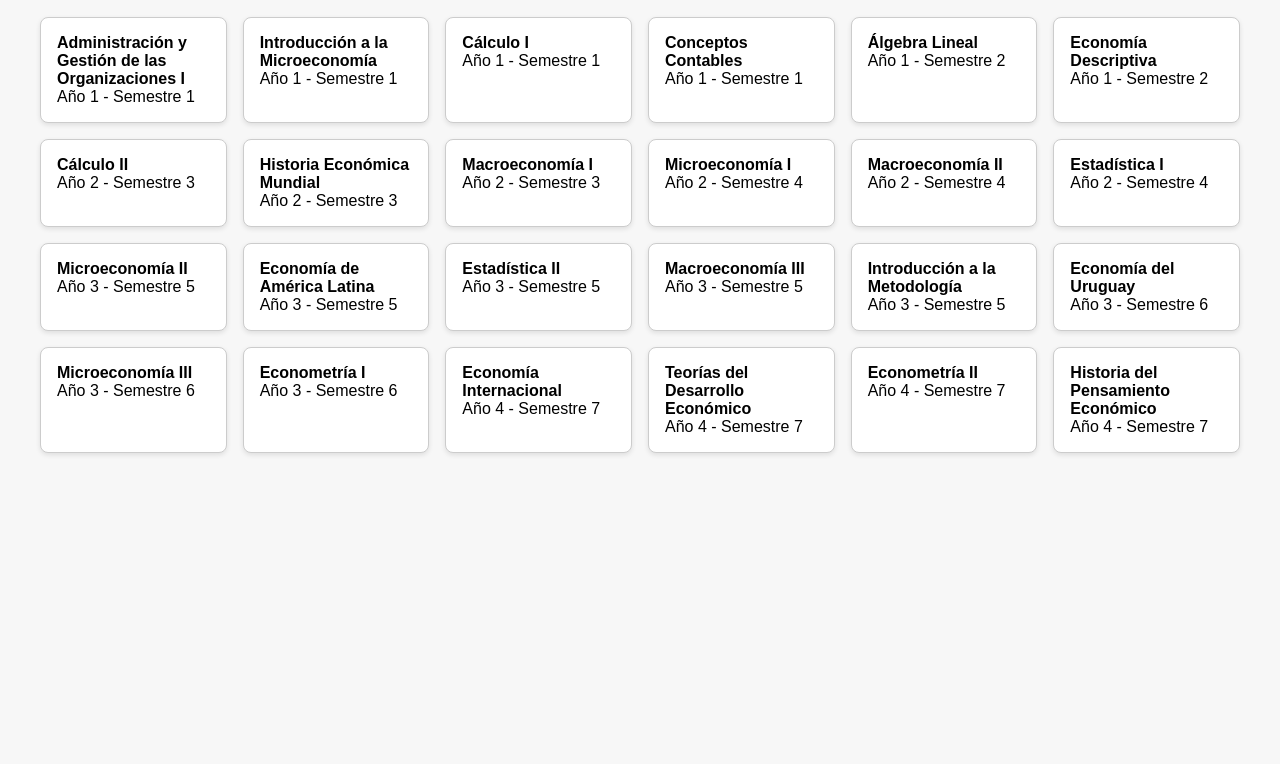
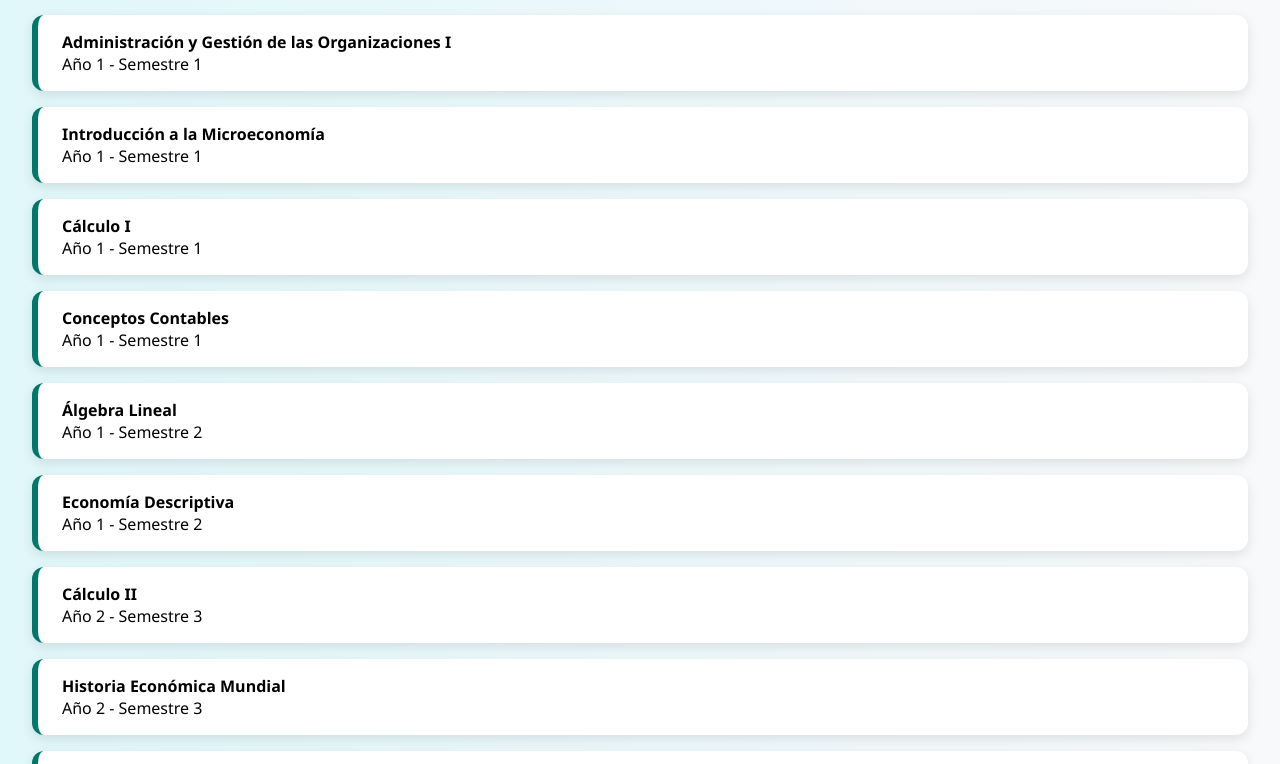
Before and after one commit to micaamfm/malla-interactiva, a plain HTML site: page index.html in a window 1280 px wide. Shown: the part 113-877 px from the top of the page. Before the commit the page ends 800 px from the top, so only its background shows below. Drawn offline with Linux system fonts and the light colour scheme.

Commit message:
Update style.css

```diff
--- a/style.css
+++ b/style.css
@@ -1,31 +1,57 @@
 body {
-  font-family: Arial, sans-serif;
-  background: #f7f7f7;
+  font-family: 'Segoe UI', Tahoma, Geneva, Verdana, sans-serif;
+  background: linear-gradient(to right, #e0f7fa, #f8f9fa);
   padding: 2rem;
+  margin: 0;
 }
 
 h1 {
   text-align: center;
   color: #333;
+  margin-bottom: 2rem;
 }
 
-#malla {
-  display: grid;
-  grid-template-columns: repeat(6, 1fr);
-  gap: 1rem;
-  margin-top: 2rem;
+.semestre {
+  margin-bottom: 3rem;
+}
+
+.semestre h2 {
+  color: #00695c;
+  border-bottom: 2px solid #004d40;
+  padding-bottom: 0.3rem;
+  margin-bottom: 1rem;
 }
 
 .materia {
-  background: white;
-  border: 1px solid #ccc;
-  padding: 1rem;
-  border-radius: 8px;
-  box-shadow: 0 2px 5px rgba(0, 0, 0, 0.1);
+  background: #fff;
+  border-left: 6px solid #00796b;
+  padding: 1rem 1.5rem;
+  border-radius: 12px;
+  box-shadow: 0 4px 12px rgba(0,0,0,0.1);
+  margin-bottom: 1rem;
   cursor: pointer;
-  transition: 0.2s ease;
+  transition: background 0.3s ease, transform 0.2s ease;
 }
 
 .materia:hover {
-  background: #e0f7fa;
+  background: #b2dfdb;
+  transform: translateY(-3px);
 }
+
+.materia.aprobada {
+  text-decoration: line-through;
+  color: #9e9e9e;
+  border-left-color: #9e9e9e;
+  background: #f0f0f0;
+  cursor: pointer;
+}
+
+.materia.disponible {
+  border-left-color: #2e7d32;
+}
+
+.materia.bloqueada {
+  border-left-color: #c62828;
+  opacity: 0.6;
+  cursor: not-allowed;
+}
```
